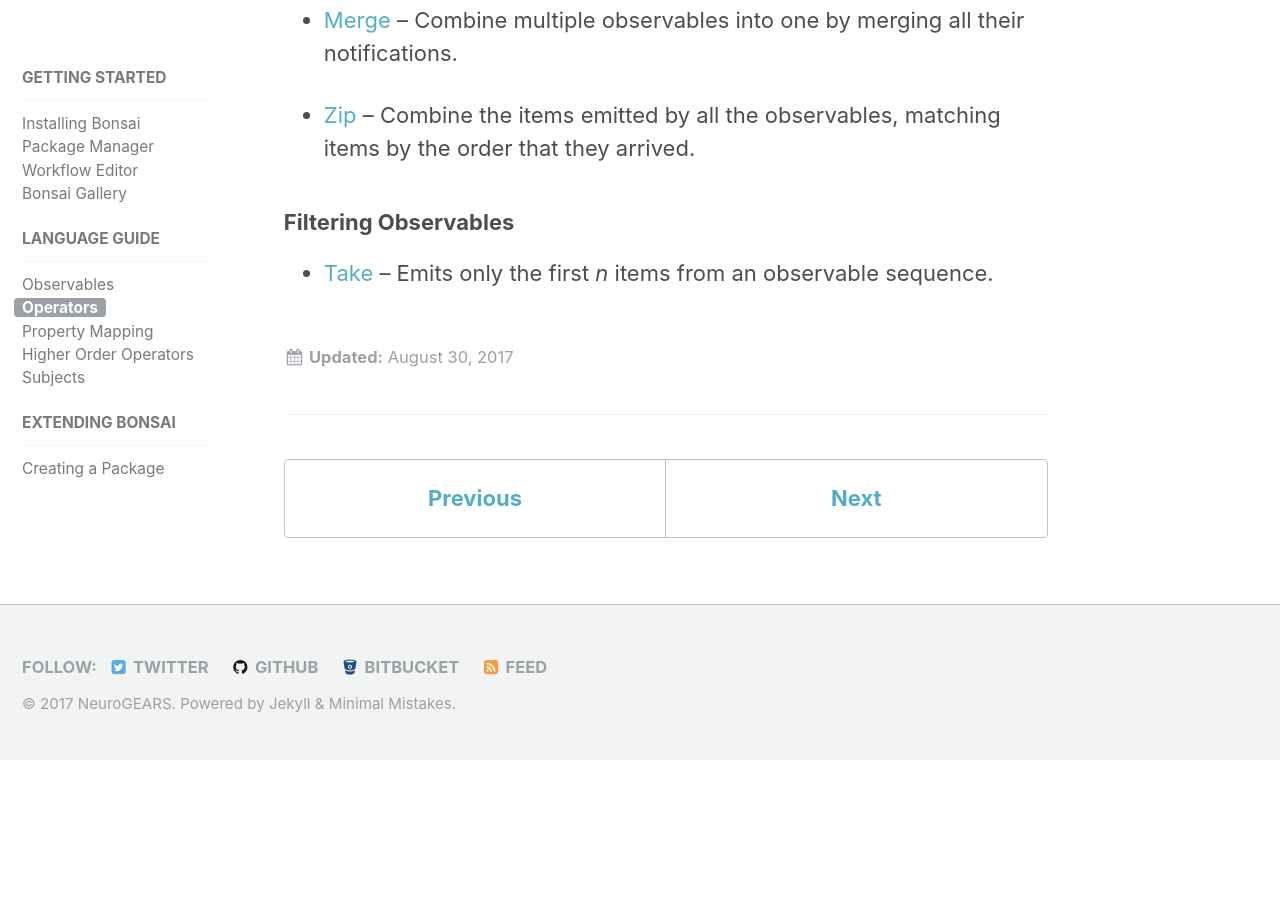
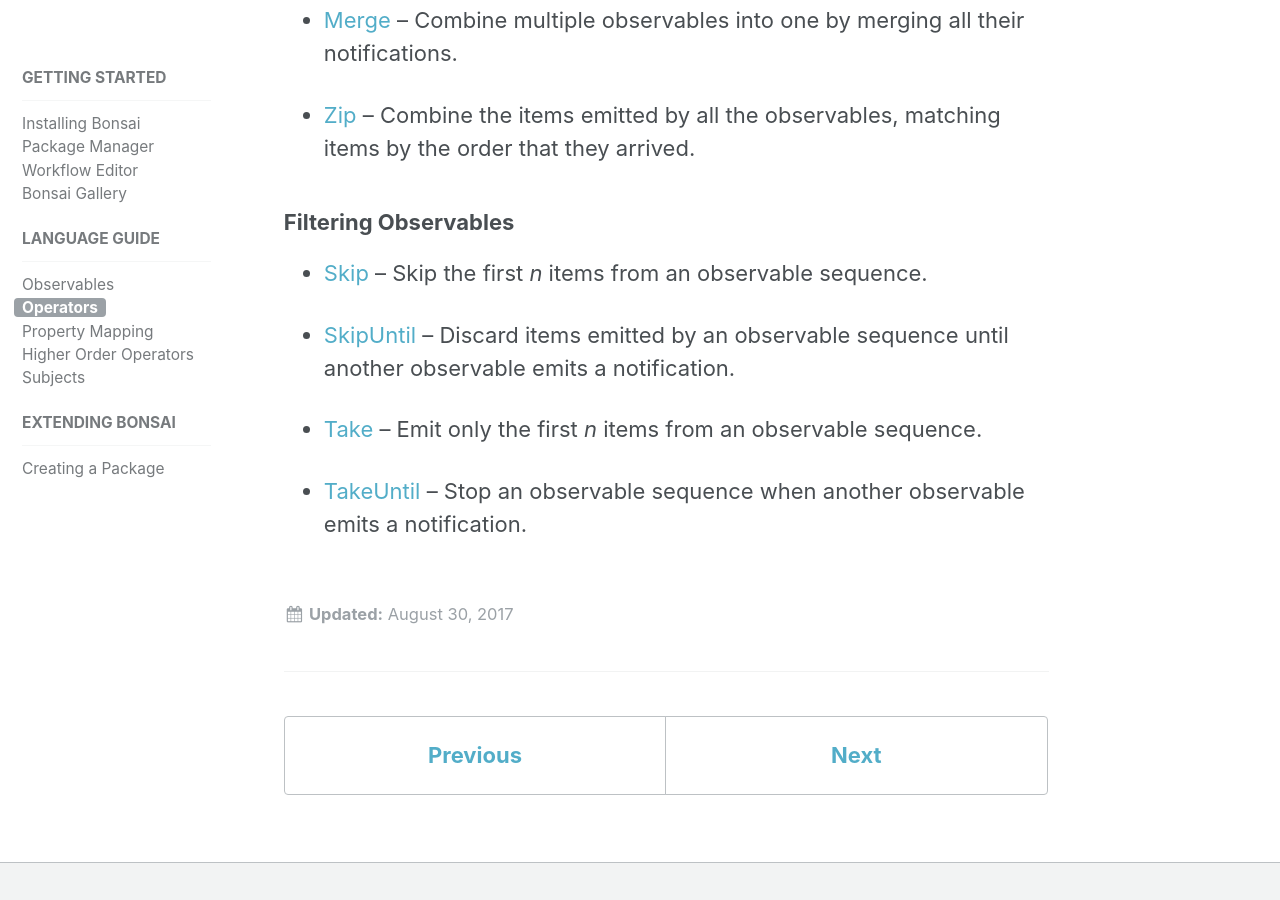
Before and after one commit to bonsai-rx/bonsai-rx.github.io, a Jekyll site: the page built from _docs/06-operators.md, in a window 1280 px wide and 900 px high, scrolled down 5208 px. Built offline with Jekyll 4.4.1, drawn with Linux system fonts in a browser that asks for light colours; before the commit the page ends 5968 px from its top, so only the background shows below that.

Commit message:
Added operator descriptions for Skip, SkipUntil and TakeUntil

```diff
--- /dev/null
+++ b/_operators/skip.md
@@ -0,0 +1,12 @@
+---
+title: "Skip"
+permalink: /docs/operators/skip
+excerpt: "Skip the first *n* items from an observable sequence."
+breadcrumbs: true
+category: 'filtering'
+last_modified_at:
+---
+
+The `Skip` operator allows you to discard a specified number of notifications from the beginning of an observable sequence. After the specified number of notifications is received, `Skip` will forward all remaining notifications.
+
+![Skip operator](/assets/images/skip.svg)
--- /dev/null
+++ b/_operators/skipuntil.md
@@ -0,0 +1,12 @@
+---
+title: "SkipUntil"
+permalink: /docs/operators/skipuntil
+excerpt: "Discard items emitted by an observable sequence until another observable emits a notification."
+breadcrumbs: true
+category: 'filtering'
+last_modified_at:
+---
+
+The `SkipUntil` operator allows you to discard notifications from the beginning of an observable sequence until a notification is emitted from a second observable. After the first notification is received from that second sequence, `SkipUntil` forwards all subsequent notifications from the first sequence.
+
+![SkipUntil operator](/assets/images/skipuntil.svg)
--- a/_operators/take.md
+++ b/_operators/take.md
@@ -1,7 +1,7 @@
 ---
 title: "Take"
 permalink: /docs/operators/take
-excerpt: "Emits only the first *n* items from an observable sequence."
+excerpt: "Emit only the first *n* items from an observable sequence."
 breadcrumbs: true
 category: 'filtering'
 last_modified_at:
--- /dev/null
+++ b/_operators/takeuntil.md
@@ -0,0 +1,12 @@
+---
+title: "TakeUntil"
+permalink: /docs/operators/takeuntil
+excerpt: "Stop an observable sequence when another observable emits a notification."
+breadcrumbs: true
+category: 'filtering'
+last_modified_at:
+---
+
+The `TakeUntil` operator allows you to stop an observable sequence when a notification is emitted from a second observable. `TakeUntil` starts by forwarding all notifications from the first observable. As soon as a notification is received from the second observable, `TakeUntil` cancels the subscription to the first observable and terminates successfully.
+
+![TakeUntil operator](/assets/images/takeuntil.svg)
```
Also changed, not shown: assets/images/skip.svg (added), assets/images/skipuntil.svg (added), assets/images/takeuntil.svg (added).
